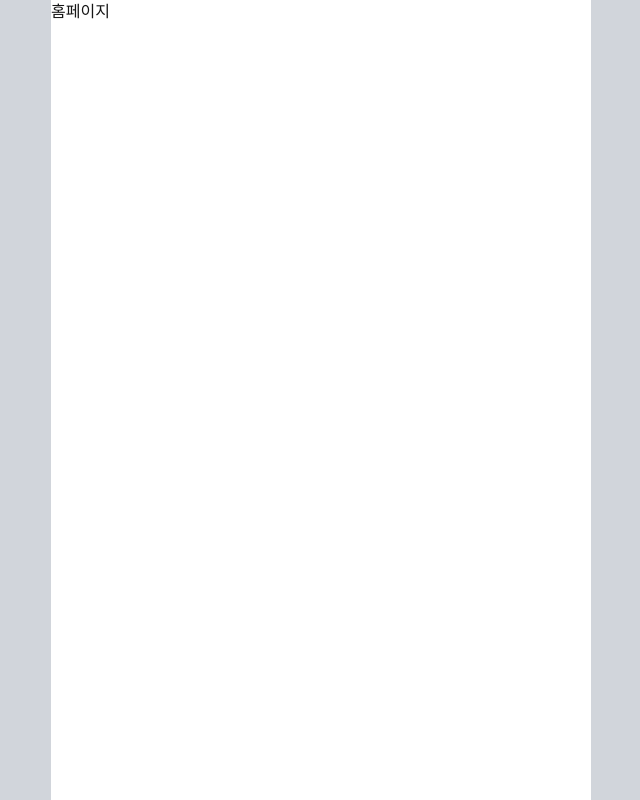
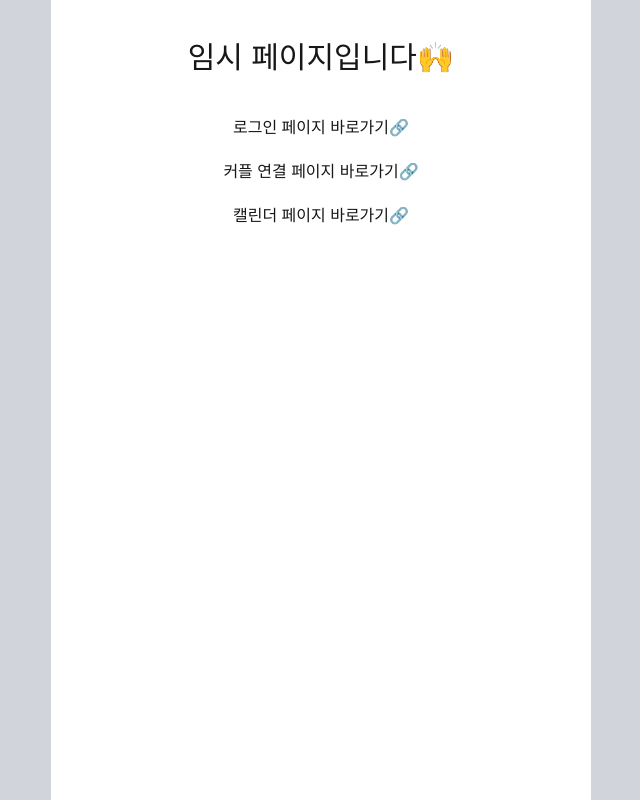
Before and after one commit to chipmunkcol/bit-o, a Next.js app: page / in a window 1280 px wide. Shown: the whole page, without its empty margins (319-959 px from the left). Built offline with nearby package versions, Linux system fonts and the light colour scheme.

Commit message:
feat: 각 페이지 바로기 링크 추가 (index_page )

```diff
--- a/src/app/page.tsx
+++ b/src/app/page.tsx
@@ -1,3 +1,20 @@
+import Link from 'next/link'
+
 export default function Home() {
-  return <span>홈페이지</span>
+  return (
+    <div className="p-10">
+      <h1 className="text-3xl text-center">임시 페이지입니다🙌</h1>
+      <div className="flex flex-col gap-5 mt-10 text-center">
+        <Link href={'/login'}>
+          <div className="hover:text-gray-500">로그인 페이지 바로가기🔗</div>
+        </Link>
+        <Link href={'/connect'}>
+          <div className="hover:text-gray-500">커플 연결 페이지 바로가기🔗</div>
+        </Link>
+        <Link href={'/calendar'}>
+          <div className="hover:text-gray-500">캘린더 페이지 바로가기🔗</div>
+        </Link>
+      </div>
+    </div>
+  )
 }
```
